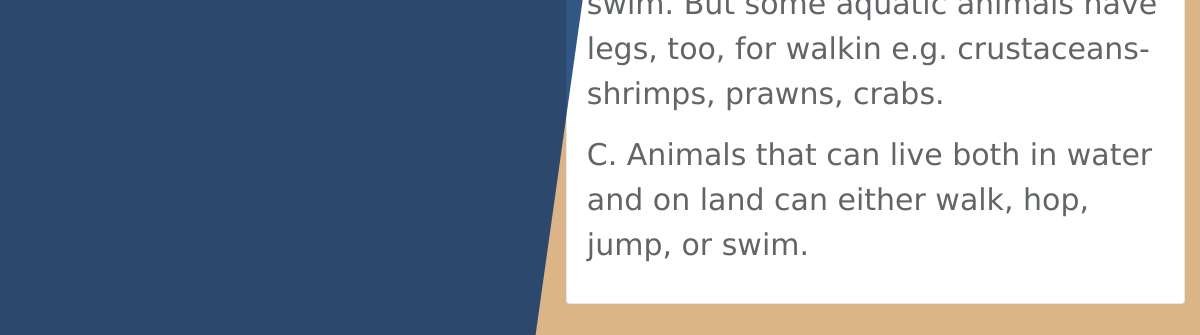
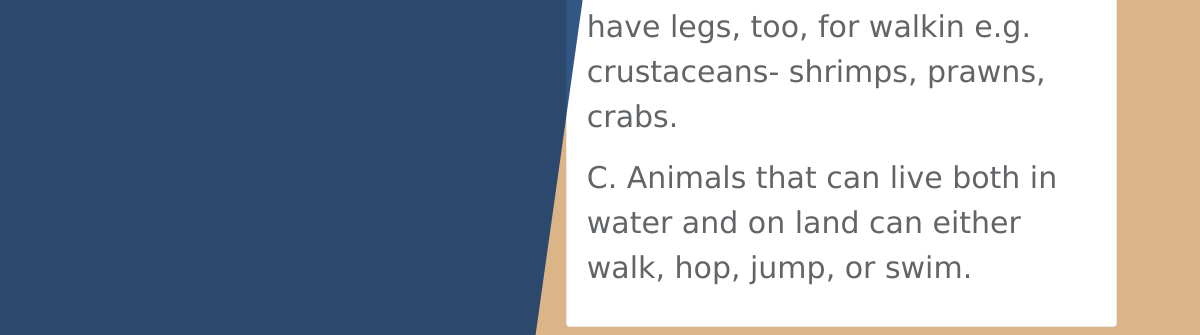
Before and after one commit to albert-sobreo/animals, an Electron app: page 1234.html in a window 1200 px wide. Shown: the part 465-800 px from the top of the page. Drawn offline with Linux system fonts and the light colour scheme.

Commit message:
edits guide and references card size

```diff
--- a/1234.html
+++ b/1234.html
@@ -28,7 +28,7 @@
   <div class="overlay" style="font-family: 'Lucida Sans', 'Lucida Sans Regular', 'Lucida Grande', 'Lucida Sans Unicode', Geneva, Verdana, sans-serif">
     <div class="row h-100 offset-md-4">
       <div class="col-2"></div>
-        <div class="col-10 my-auto">
+        <div class="col-9 my-auto">
           <div class="container">
             <div class="card">
               <div class="card-body">
```
Also changed, not shown: guide.html (+1 -1 lines).
